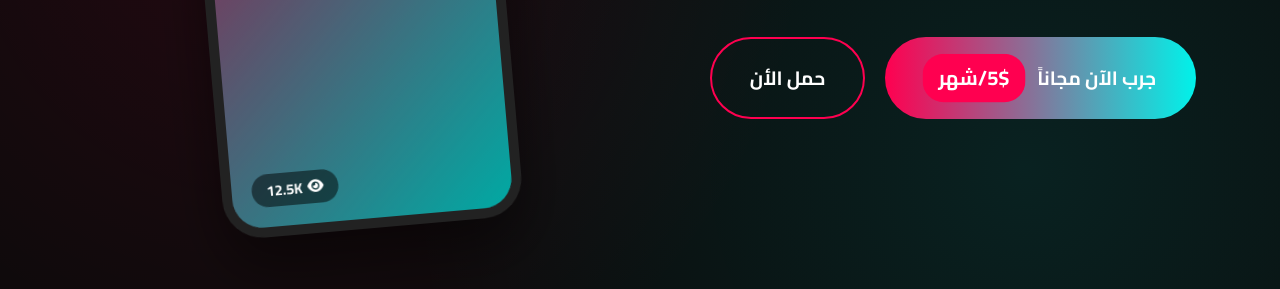
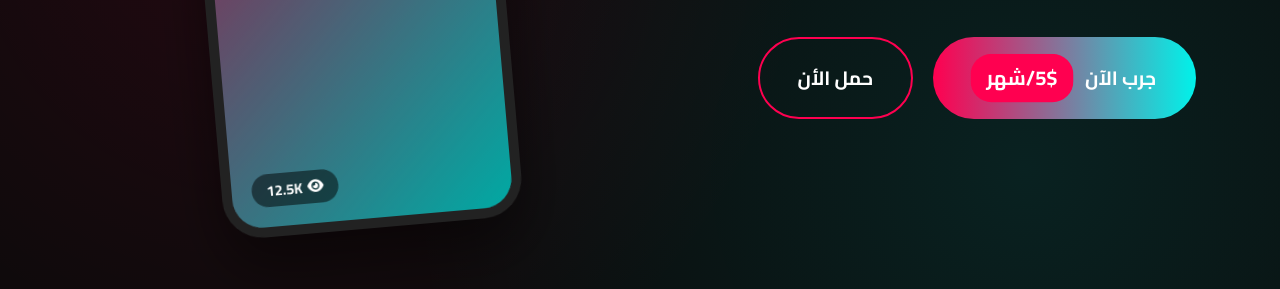
Before and after one commit to StreamTok/StreamTok, a plain HTML site: page index.html in a window 1280 px wide. Shown: the part 511-800 px from the top of the page. Drawn offline with Linux system fonts and the light colour scheme.

Commit message:
Update index.html

```diff
--- a/index.html
+++ b/index.html
@@ -771,7 +771,7 @@
                     <h1>ثورة في عالم <span class="highlight">البث المباشر</span></h1>
                     <p>StreamTok هو الأداة الأقوى لزيادة متابعيك وتفاعلك على TikTok و YouTube مع أدوات احترافية بسعر لا يصدق</p>
                     <div class="hero-buttons">
-                        <button class="primary-btn">جرب الآن مجاناً <span class="price-tag">5$/شهر</span></button>
+                        <button class="primary-btn">جرب الآن <span class="price-tag">5$/شهر</span></button>
                         <button class="secondary-btn">حمل الأن</button>
                     </div>
                 </div>
```
